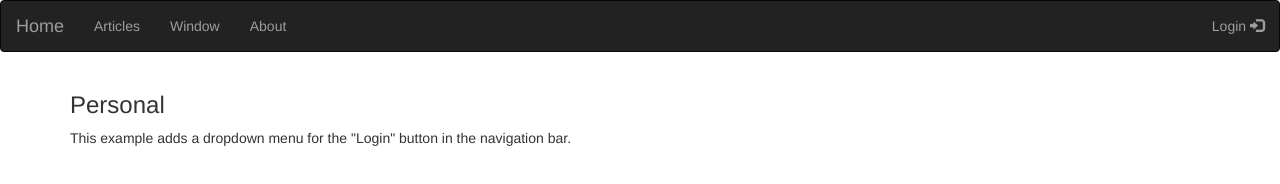
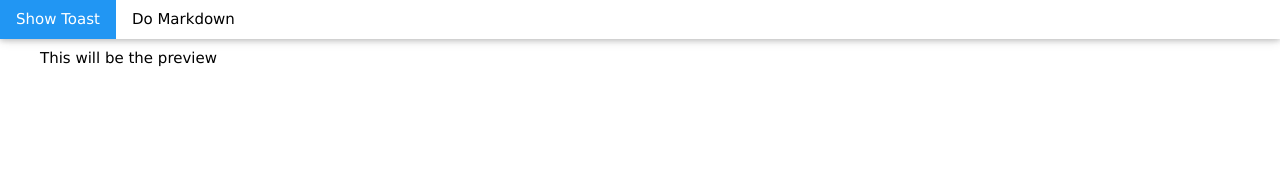
Before and after one commit to adilima/minimalist, a plain HTML site: page personal/assets/index.html in a window 1280 px wide. Drawn offline with nearby package versions, Linux system fonts and the light colour scheme.

Commit message:
Add files via upload

```diff
--- a/personal/assets/index.html
+++ b/personal/assets/index.html
@@ -1,53 +1,26 @@
 <!DOCTYPE html>
-<html>
+<html lang="en">
     <head>
-  <meta name="viewport" content="width=device-width, initial-scale=1">
-  <link rel="stylesheet" href="https://maxcdn.bootstrapcdn.com/bootstrap/3.3.7/css/bootstrap.min.css">
-  <script src="js/jquery-3.1.1.js"></script>
-  <script src="styles/js/bootstrap.min.js"></script>
+        <meta charset="utf-8">
+        <meta name="viewport" content="width=device-width, initial-scale=1.0">
+        <title>Personal</title>
+        <link rel="stylesheet" href="styles/w3.css">
+        <link rel="stylesheet" href="styles/xcode.min.css">
     </head>
     <body>
-
-<nav class="navbar navbar-inverse">
-  <div class="container-fluid">
-    <div class="navbar-header">
-      <a class="navbar-brand" href="index.html">Home</a>
+        <div class="w3-bar w3-white w3-card w3-top">
+            <button class="w3-bar-item w3-btn w3-white w3-hover-blue" type="button" onclick='doMsg()'>Show Toast</button>
+            <button class="w3-bar-item w3-btn w3-white w3-hover-blue" type="button" onclick="doMarkdown()">Do Markdown</button>
         </div>
-    <div>
-      <ul class="nav navbar-nav">
-        <li><a href="articles.html">Articles</a></li>
-        <li><a href="window.html">Window</a></li>
-        <li><a href="about.html">About</a></li>
-      </ul>
-      <ul class="nav navbar-nav navbar-right">
-        <li class="dropdown"><a class="dropdown-toggle" data-toggle="dropdown" href="#">Login <span class="glyphicon glyphicon-log-in"></span></a>
-          <div class="dropdown-menu">
-            <form id="formLogin" class="form container-fluid">
-              <div class="form-group">
-                <label for="usr">Name:</label>
-                <input type="text" class="form-control" id="usr">
-              </div>
-              <div class="form-group">
-                <label for="pwd">Password:</label>
-                <input type="password" class="form-control" id="pwd">
-              </div>
-              <button type="button" id="btnLogin" class="btn btn-block">Login</button>
-            </form>
-            <div class="container-fluid">
-              <br>
-              <a class="small" href="#">Forgot password?</a>
+        <div class="w3-container w3-padding-32">
+            <div class="w3-row-padding">
+                <div class="w3-container" id="preview">
+                    <p>This will be the preview</p>
                 </div>
             </div>
-        </li>
-      </ul>
         </div>
-  </div>
-</nav>
-
-<div class="container">
-  <h3>Personal</h3>
-  <p>This example adds a dropdown menu for the "Login" button in the navigation bar.</p>
-</div>
-
+        <script src="https://cdn.jsdelivr.net/npm/marked/marked.min.js"></script>
+        <script src="modules/highlight.min.js"></script>
+        <script src="modules/home.js"></script>
     </body>
 </html>
```
Lines whose indentation alone changed are shown as unchanged.
